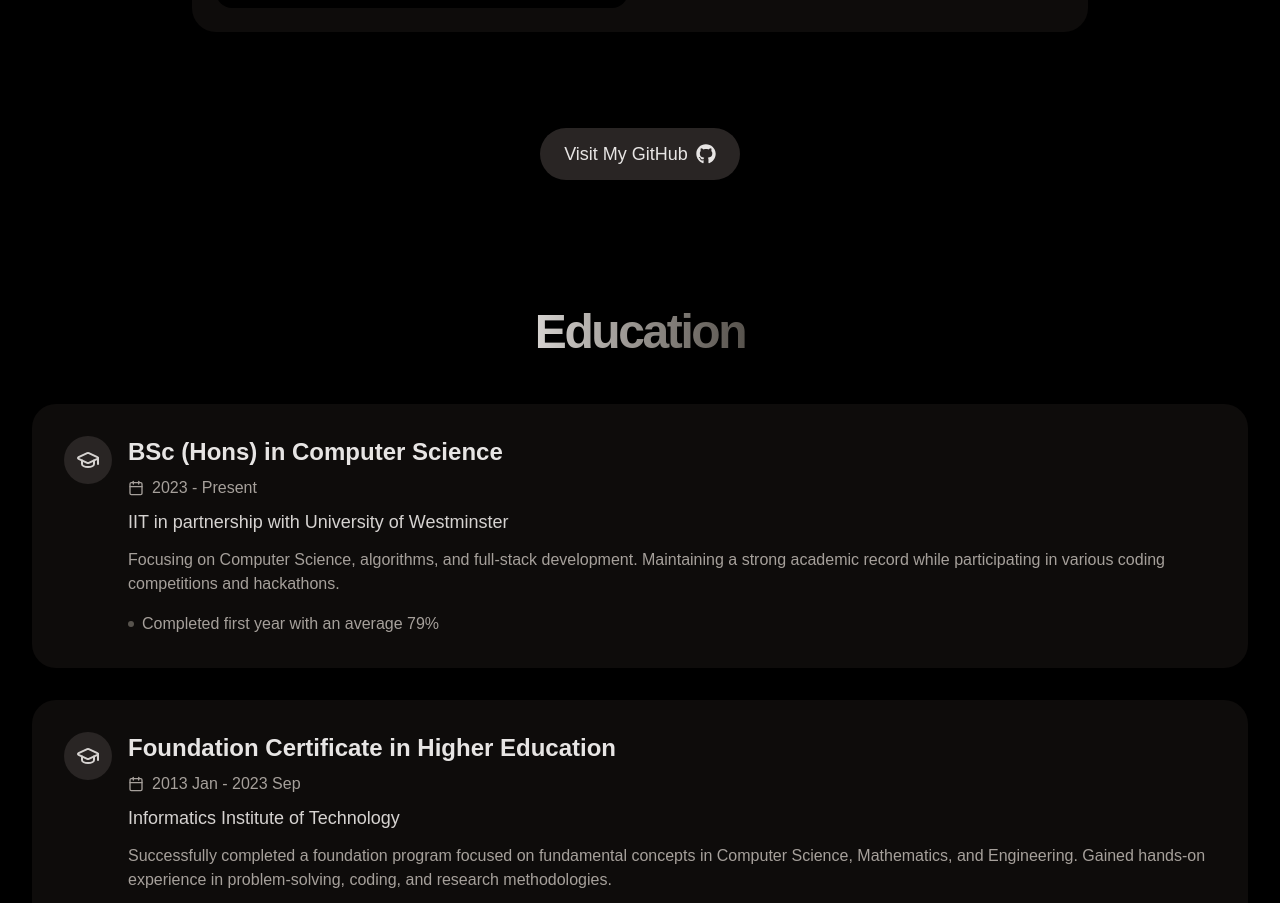
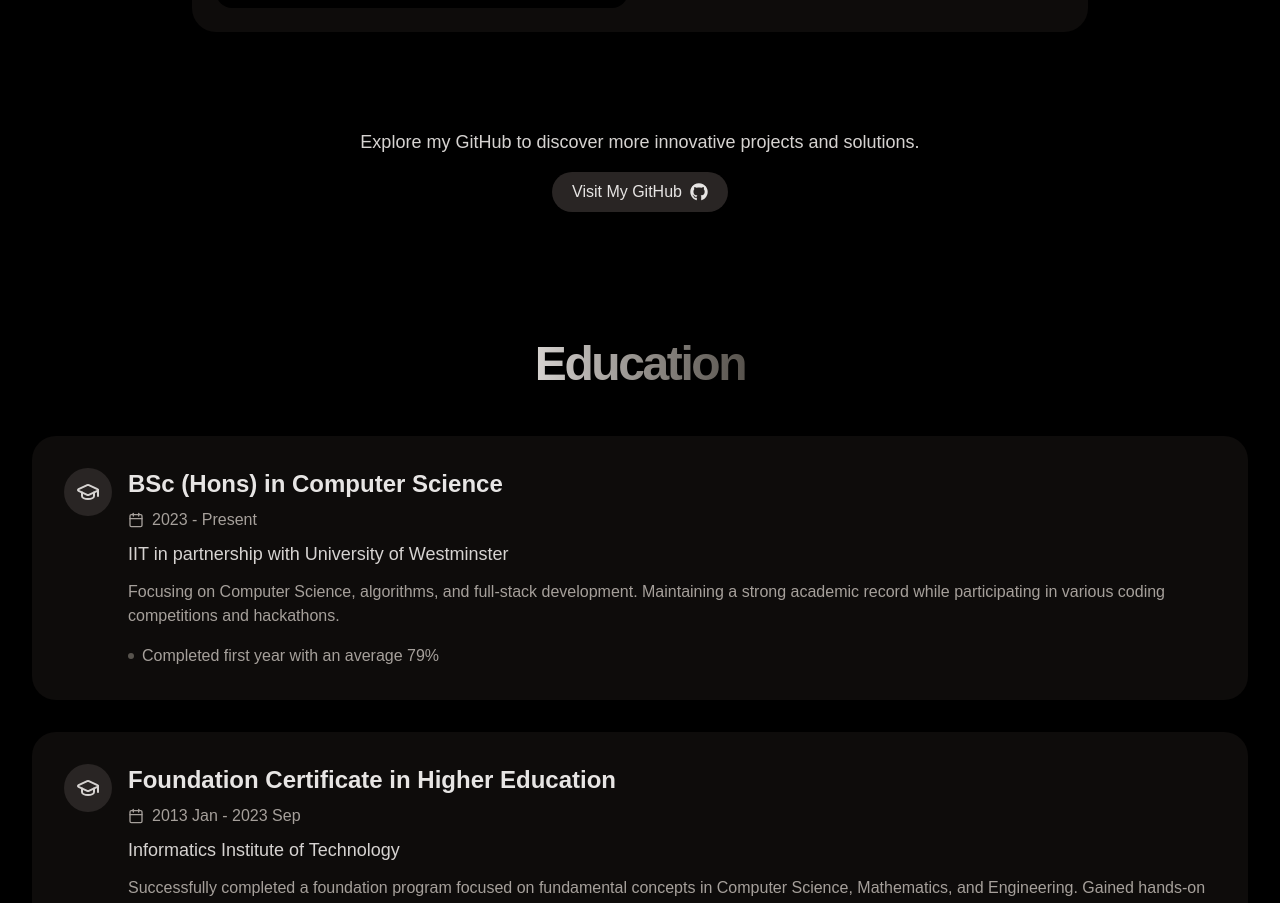
Before and after one commit to yasithrashan/Yasith-Rashan-Portfolio, a React (Vite) app: page / in a window 1280 px wide. Shown: the part 3371-4274 px from the top of the page. Built offline with nearby package versions, Linux system fonts and the light colour scheme.

Commit message:
Update Project section

```diff
--- a/src/components/Projects.jsx
+++ b/src/components/Projects.jsx
@@ -102,18 +102,26 @@ const Projects = () => {
   initial={{ opacity: 0, y: 20 }}
   animate={{ opacity: 1, y: 0 }}
   transition={{ duration: 0.8, delay: projects.length * 0.2 }}
-      className="mt-12"
+  className="mt-12 text-center"
 >
+  <h3 className="text-lg font-medium text-stone-300 mb-4">
+    Explore my GitHub to discover more innovative projects and solutions.
+  </h3>
   <a
     href="https://github.com/yasithrashan2003"
     target="_blank"
     rel="noopener noreferrer"
-        className="flex items-center justify-center gap-2 rounded-full bg-stone-800 px-6 py-3 text-lg text-stone-200 transition-colors hover:bg-stone-700"
+    className="flex items-center justify-center gap-2 rounded-full bg-stone-800 px-3 py-1 text-base text-stone-200 transition-colors duration-300 hover:bg-stone-700 sm:px-4 sm:py-1.5 md:px-5 md:py-2 w-max mx-auto"
   >
     Visit My GitHub
-        <FaGithub className="text-xl" />
+    <FaGithub className="text-lg" />
   </a>
 </motion.div>
+
+
+
+
+
 
       </div>
     </section>
```
Lines whose indentation alone changed are shown as unchanged.
